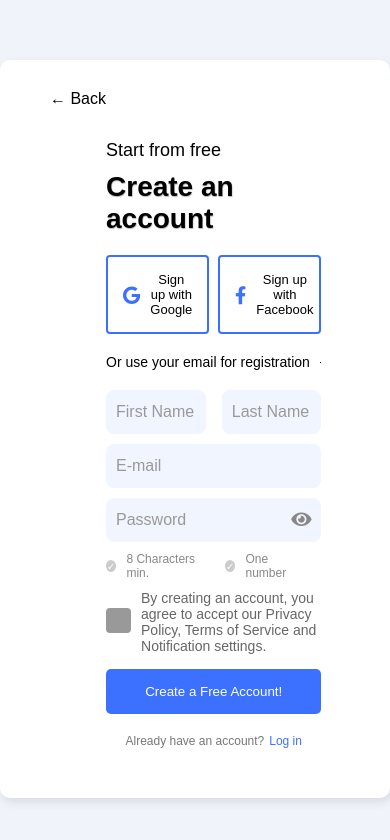
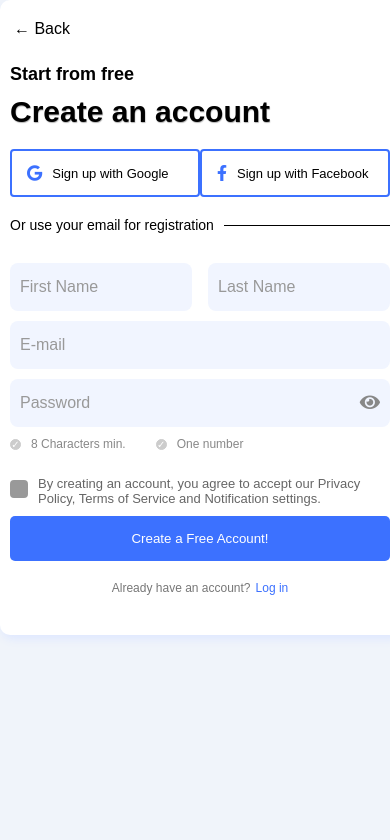
Before and after one commit to princeborn1999/login-page, a React (Create React App) app: page / in a window 390 px wide. Shown: the top 840 px of the page. Built offline with nearby package versions, Linux system fonts and the light colour scheme; a web font is replaced by a local one.

Commit message:
add: RWD Css

```diff
--- a/src/components/CheckBoxComponent.tsx
+++ b/src/components/CheckBoxComponent.tsx
@@ -6,8 +6,9 @@ interface FormData {
 interface CheckBoxComponentProps {
     formData: FormData;
     handleChange: (event: React.ChangeEvent<HTMLInputElement>) => void;
+    hasError?: boolean;
 }
-const CheckBoxComponent: React.FC<CheckBoxComponentProps> = ({ formData, handleChange }) => {
+const CheckBoxComponent: React.FC<CheckBoxComponentProps> = ({ formData, handleChange, hasError }) => {
   return (
     <div className="checkbox-container">
         <div>
@@ -16,7 +17,7 @@ const CheckBoxComponent: React.FC<CheckBoxComponentProps> = ({ formData, handleC
                 name="agreeToTerms"
                 checked={formData.agreeToTerms}
                 onChange={handleChange}
-                className="checkbox-input"
+                className={`checkbox-input ${hasError ? 'checkbox-error' : ''}`}
             />
         </div>
 
--- a/src/components/InputComponent.tsx
+++ b/src/components/InputComponent.tsx
@@ -10,7 +10,7 @@ interface InputComponentProps {
     required?: boolean;
     width?: string; // 新增寬度設置
     customClass?: string;
-    error?: string; // 错误信息
+    hasError?: boolean;
 }
 
 const InputComponent: React.FC<InputComponentProps> = ({
@@ -21,7 +21,7 @@ const InputComponent: React.FC<InputComponentProps> = ({
     onChange,
     required = false,
     customClass = '', // 默認為空字符串
-    error,
+    hasError,
   }) => {
     const [hasContent, setHasContent] = useState(!!value);
     const [showPassword, setShowPassword] = useState(type === 'password' ? false : true);
@@ -42,6 +42,7 @@ const InputComponent: React.FC<InputComponentProps> = ({
                 value={value}
                 onChange={handleChange}
                 required={required}
+                className={hasError ? 'input-error' : 'input-normal'}
             />
             {type === 'password' && (
             <span className = {`toggle-password ${showPassword ? 'visible' : ''}`}
--- a/src/components/SignUpFormComponent.tsx
+++ b/src/components/SignUpFormComponent.tsx
@@ -35,8 +35,6 @@ const SignUpFormComponent = () => {
     }else{
       setHasEmpty(false)
     }
-
-    console.log('Form submitted:', formData);
   };
 
   return (
@@ -71,6 +69,7 @@ const SignUpFormComponent = () => {
                 placeholder="First Name"
                 value={formData.firstName}
                 onChange={handleChange}
+                hasError={hasEmpty && formData.firstName.trim() === ''}
               />
               <InputComponent
                 type="text"
@@ -78,6 +77,7 @@ const SignUpFormComponent = () => {
                 placeholder="Last Name"
                 value={formData.lastName}
                 onChange={handleChange}
+                hasError={hasEmpty && formData.lastName.trim() === ''}
               />
             </div>
             <div className="input-row">
@@ -87,6 +87,7 @@ const SignUpFormComponent = () => {
                 placeholder="E-mail"
                 value={formData.email}
                 onChange={handleChange}
+                hasError={hasEmpty && formData.email.trim() === ''}
               />
             </div>
             <div className="input-row">
@@ -96,13 +97,18 @@ const SignUpFormComponent = () => {
                 placeholder="Password"
                 value={formData.password}
                 onChange={handleChange}
+                hasError={hasEmpty && formData.password.trim() === ''}
               />
             </div>
             <div className="">
               <CheckListComponent password={formData.password}/>
             </div>
             <div className="checkbox-row">
-            <CheckBoxComponent formData={formData} handleChange={handleChange}/>
+              <CheckBoxComponent
+                formData={formData}
+                handleChange={handleChange}
+                hasError={hasEmpty && formData.agreeToTerms === false}
+              />
             </div>
             <button type="submit" className="signup-btn">Create a Free Account!</button>
           </form>
--- a/src/styles/CheckBoxComponent.css
+++ b/src/styles/CheckBoxComponent.css
@@ -3,33 +3,36 @@
     align-items: center;
 }
 .checkbox-input {
-    appearance: none; /* 移除默认样式 (通用) */
-    width: 25px;
-    height: 25px;
+    appearance: none;
+    width: 18px;
+    height: 18px;
     margin-right: 10px;
     cursor: pointer;
-    background-color: #999; /* 背景颜色为灰色 */
-    border: 2px solid #999; /* 边框颜色为较深的灰色 */
-    border-radius: 4px; /* 圆角 */
+    background-color: #999;
+    border: 2px solid #999;
+    border-radius: 4px;
     position: relative;
   }
 
   .checkbox-input:checked {
-    background-color: white; /* 当选中时的背景颜色为绿色 */
-    border-color: var(--custom-blue); /* 当选中时的边框颜色为绿色 */
+    background-color: white;
+    border-color: var(--custom-blue);
   }
-
+  .checkbox-error {
+    border: 2px solid #999;
+    background-color: rgb(142, 88, 88);
+  }
   .checkbox-input:checked::after {
-    content: '✓'; /* 使用 Unicode 显示勾号 */
-    font-size: 18px;
-    color: var(--custom-blue); /* 勾号颜色为白色 */
+    content: '✓';
+    font-size: 14px;
+    color: var(--custom-blue);
     position: absolute;
-    top: -2px;
-    left: 4px;
+    top: -3px;
+    left: 2px;
   }
 
 .checkbox-label {
     cursor: pointer;
-    font-size: 14px;
+    font-size: 13px;
     color: #666;
-  }
+}
--- a/src/styles/CheckListComponent.css
+++ b/src/styles/CheckListComponent.css
@@ -9,8 +9,8 @@
 }
 
 .check-icon {
-  width: 12px;
-  height: 12px;
+  width: 11px;
+  height: 11px;
   border-radius: 50%;
   border: 1px solid #ccc;
   display: flex;
--- a/src/styles/InputComponent.css
+++ b/src/styles/InputComponent.css
@@ -7,11 +7,18 @@
 
 .input-container input {
     width: 100%;
+    height: 48px;
     padding: 20px 10px 6px 10px;
     font-size: 16px;
-    border: none;
+    border-radius: 5px;
     outline: none;
     background-color: transparent;
+}
+.input-normal {
+    border: none;
+}
+.input-error {
+    border: 2px solid red;
 }
 
 .floating-label {
@@ -24,13 +31,11 @@
     pointer-events: none;
     transition: 0.3s ease all;
 }
-
 .input-container input:focus + .floating-label {
     top: 10px;
     font-size: 12px;
     color: #000;
 }
-
 .has-content{
     position: absolute;
     top: 50%;
@@ -45,6 +50,7 @@
     color: #000;
 }
 
+/* Styles for Password toggle icon */
 .toggle-password {
     position: absolute;
     top: 50%;
@@ -54,21 +60,7 @@
     font-size: 18px;
     color: #888;
 }
-
+/* Styles for Password toggle icon when it's visible */
 .toggle-password.visible {
     color: var(--custom-blue);
 }
-
-.input-field[type="checkbox"]{
-    padding: 10px;
-    margin: 10px 0;
-    border: 1px solid #ccc;
-    border-radius: 5px;
-
-    width: 10px; /* 調整checkbox寬度 */
-    height: 10px; /* 調整checkbox高度 */
-    appearance: none; /* 移除瀏覽器預設樣式 */
-    background-color: #777; /* 背景顏色 */
-    cursor: pointer;
-    position: relative;
-}
--- a/src/styles/SignUpFormComponent.css
+++ b/src/styles/SignUpFormComponent.css
@@ -3,13 +3,13 @@ body {
 }
 
 .signup-container {
-  display: flex;
-  max-width: 600px;
+  max-width: 610px;
+  min-height: 635px;
   margin: 60px auto;
-  padding: 30px 50px;
+  padding: 30px 40px;
   background-color: #FFFFFF;
   border-radius: 10px;
-  box-shadow: 2px 4px 10px rgba(0, 0, 0, 0.1);
+  box-shadow: 2px 4px 10px #DEE7FF;
 }
 
 .back-section {
@@ -24,25 +24,27 @@ body {
   border: none;
   cursor: pointer;
   text-decoration: none; /* 移除預設下劃線 */
-  color: inherit; /* 繼承父元素的顏色 */
   font-size: 16px; /* 調整字體大小 */
-  margin-left: 0; /* 確保靠左對齊 */
   transition: box-shadow 1.5s ease; /* 平滑過渡陰影效果 */
   border-bottom: 2px solid transparent;
-  padding-bottom: 4px;
-  font-size: 16px;
+  padding: 0 4px 4px;
   color: black;
 }
 
-.back-link :hover {
+.back-link:hover {
   font-weight: 600;
   border-bottom-color: var(--custom-blue);
 }
 
 .form-section {
-  padding: 50px 50px 20px 0px;
+  width: 100%;
+  display: flex;
+  justify-content: center;
+  padding: 40px 0px 0px 0px;
+  max-width: 400px;
+  flex-direction: column;
+  margin: 0 auto;
 }
-
 .err-text-wrap {
   margin: 0 0 20px;
 }
@@ -55,12 +57,11 @@ body {
 
 .start-text {
   font-size: 18px;
-  font-weight: 500;
 }
 
 .create-text {
-  font-size: 28px;
-  font-weight: bold;
+  font-size: 30px;
+  font-weight: 700;
   margin: 10px 0 20px;
   text-shadow: 0.5px 0.5px 1px rgba(0, 0, 0, 0.3);
 }
@@ -74,7 +75,8 @@ body {
 .facebook-btn {
   display: flex;
   align-items: center;
-  width: 48%;
+  width: 190px;
+  height: 48px;
   padding: 15px;
   border: 2px solid var(--custom-blue);
   border-radius: 4px;
@@ -84,7 +86,7 @@ body {
 }
 .google-btn i,
 .facebook-btn i{
-  font-size: 18px;
+  font-size: 16px;
   margin-right: 10px;
   color: var(--custom-blue);
 }
@@ -99,7 +101,6 @@ body {
 
 .registration-text {
   margin: 20px 0;
-  font-weight: 500;
   display: flex;
   align-items: center;
 }
@@ -107,7 +108,7 @@ body {
 .registration-text p {
   font-size: 14px;
   margin: 0;
-  padding-right: 10px; /* 調整文字和橫線之間的距離 */
+  padding-right: 10px;
 }
 
 /* text-with-line */
@@ -138,15 +139,8 @@ body {
 .checkbox-row {
   display: flex;
   align-items: center;
-  margin: 5px 0;
+  margin: 20px 0 0;
 }
-/*
-.checkbox-row label{
-  font-size: 13px;
-  color: #777;
-  text-align: left;
-  margin-left: 5px;
-} */
 
 .signup-btn {
   width: 100%;
@@ -186,3 +180,20 @@ body {
   color: #777;
   margin-right:5px;
 }
+
+@media screen and (max-width: 430px) {
+  .signup-container {
+    margin: 0px;
+    padding: 20px 10px;
+    background-color: #FFFFFF;
+    display: inline-block;
+  }
+  .form-section {
+    display: flex;
+    justify-content: center;
+    padding: 20px 0px 0px 0px;
+    max-width: 400px;
+    flex-direction: column;
+    margin: 0 auto;
+  }
+}
```
Lines whose indentation alone changed are shown as unchanged.
